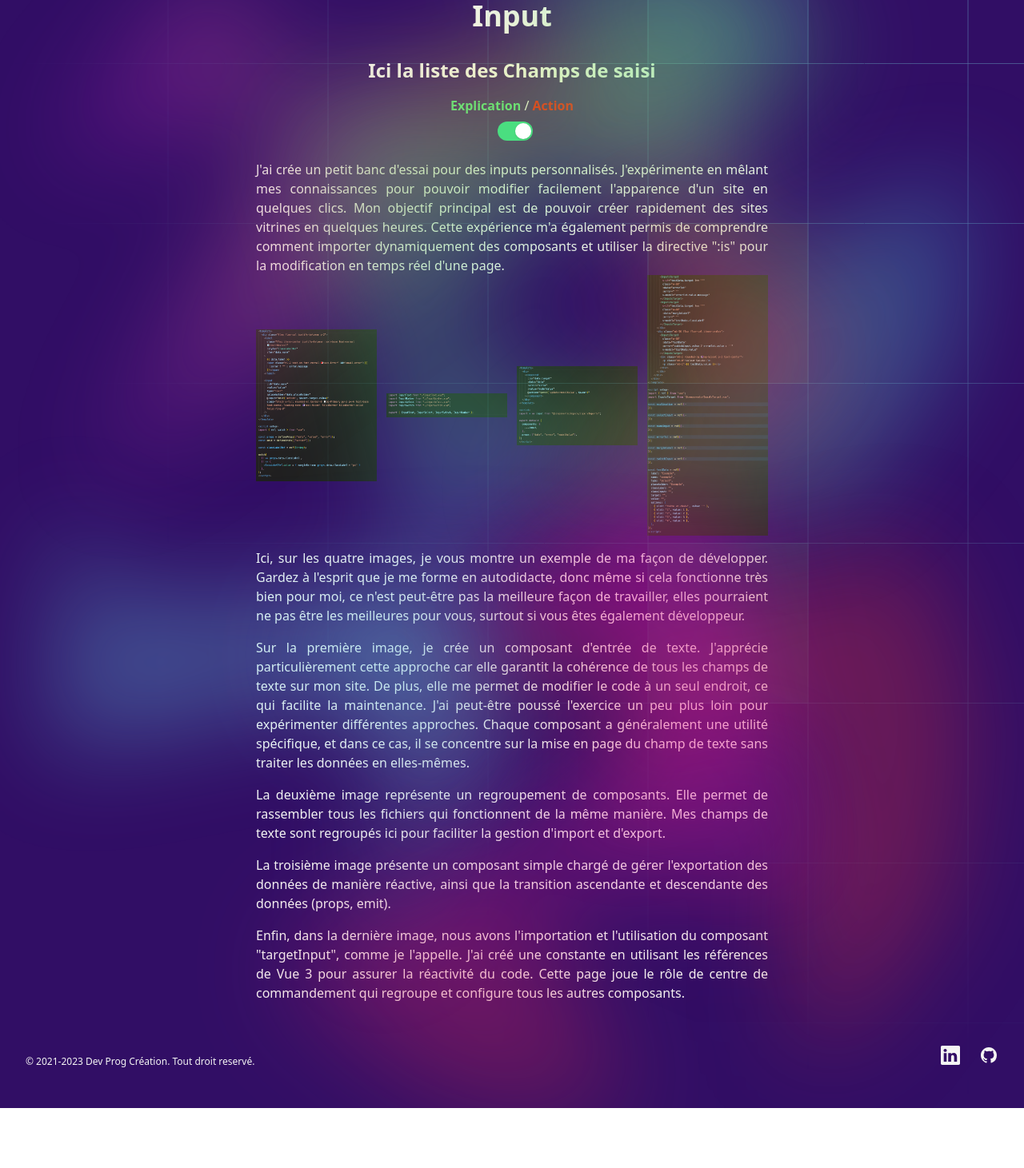
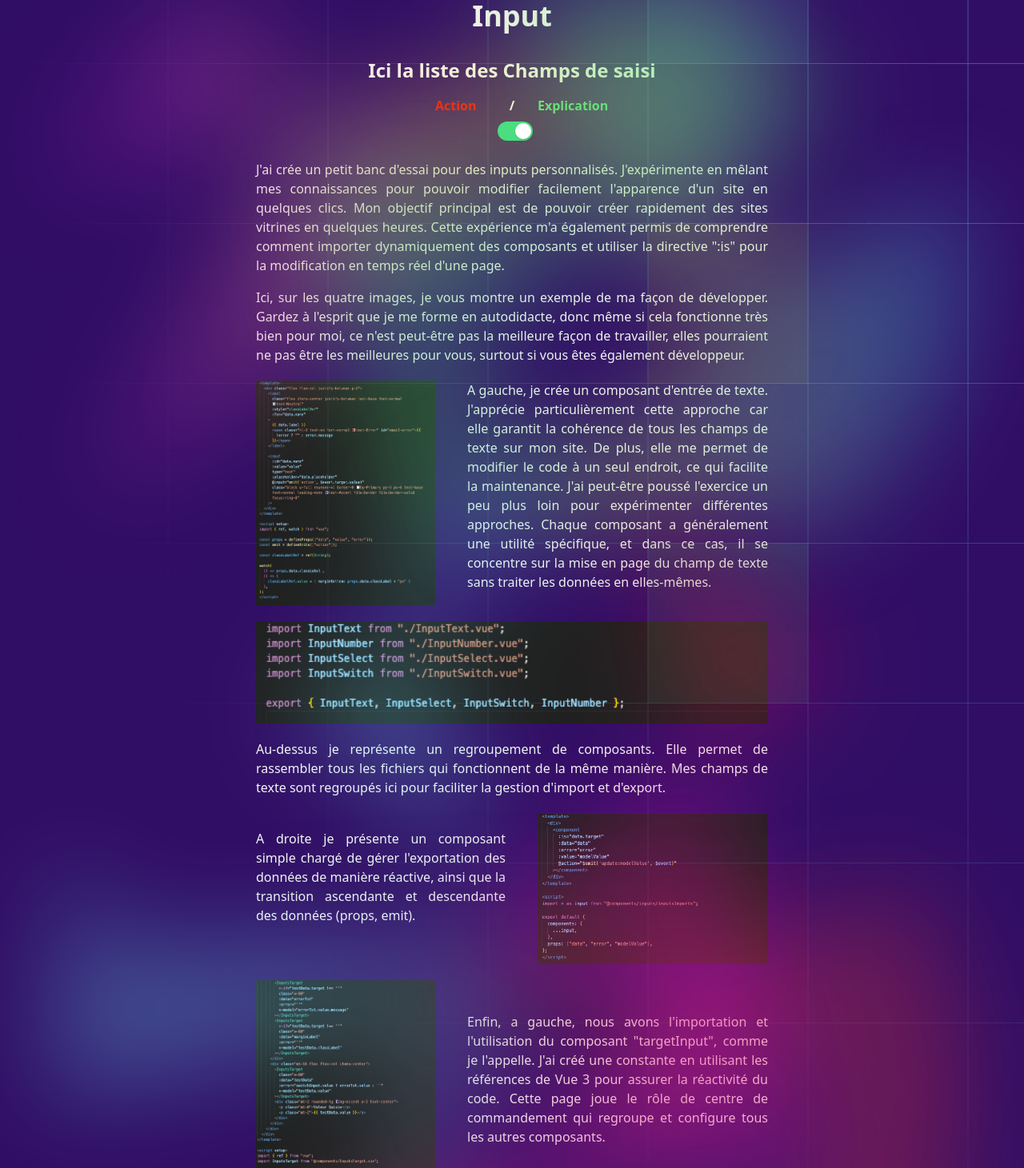
Before and after one commit to Robuchon/MaVitrine, a Vue app: page /input in a window 1280 px wide. Shown: the part 120-1581 px from the top of the page at 80% size. Before the commit the page ends 1506 px from the top, so only its background shows below. Built offline with nearby package versions, Linux system fonts and the light colour scheme; what prettier-plugin-tailwindcss would draw is missing.

Commit message:
modification de la page input

```diff
--- a/src/pages/Input.vue
+++ b/src/pages/Input.vue
@@ -3,9 +3,10 @@
     <h1>Input</h1>
     <h3>Ici la liste des Champs de saisi</h3>
     <div class="flex flex-col items-center">
-      <p>
-        <span class="text-Success">Explication</span> /
+      <p class="mx-auto grid w-48 grid-cols-3">
         <span class="text-Error">Action</span>
+        <span class="text-center font-black text-white">/</span>
+        <span class="text-Success">Explication</span>
       </p>
       <InputsTarget
         :data="explication"
@@ -30,28 +31,28 @@
           comment importer dynamiquement des composants et utiliser la directive
           ":is" pour la modification en temps réel d'une page.
         </p>
-        <div class="grid grid-cols-1 gap-3 sm:grid-cols-4">
+        <!-- <div class="grid grid-cols-1 gap-3 sm:grid-cols-4">
           <img
             src="/img/input/exempleBaseInput.png"
             alt=""
-            class="m-auto sm:duration-300 sm:hover:scale-[300%]"
+            class="m-auto sm:duration-300 sm:hover:z-10 sm:hover:translate-x-[100%] sm:hover:scale-[300%]"
           />
           <img
             src="/img/input/import.png"
             alt=""
-            class="m-auto sm:duration-300 sm:hover:scale-[300%]"
+            class="m-auto sm:duration-300 sm:hover:z-10 sm:hover:translate-x-[50%] sm:hover:scale-[300%]"
           />
           <img
             src="/img/input/target.png"
             alt=""
-            class="m-auto sm:duration-300 sm:hover:scale-[300%]"
+            class="m-auto sm:duration-300 sm:hover:z-10 sm:hover:-translate-x-[50%] sm:hover:scale-[300%]"
           />
           <img
             src="/img/input/exempleUse.png"
             alt=""
-            class="m-auto sm:duration-300 sm:hover:scale-[250%]"
+            class="m-auto sm:duration-300 sm:hover:z-10 sm:hover:-translate-x-[100%] sm:hover:scale-[250%]"
           />
-        </div>
+        </div> -->
         <p>
           Ici, sur les quatre images, je vous montre un exemple de ma façon de
           développer. Gardez à l'esprit que je me forme en autodidacte, donc
@@ -59,34 +60,68 @@
           meilleure façon de travailler, elles pourraient ne pas être les
           meilleures pour vous, surtout si vous êtes également développeur.
         </p>
-        <p>
-          Sur la première image, je crée un composant d'entrée de texte.
+        <div class="flex flex-col space-y-5 mt-5">
+          <div class="">
+          <img
+            src="/img/input/exempleBaseInput.png"
+            alt=""
+            class="z-10 float-left m-auto mr-10 w-56 sm:duration-300 sm:hover:z-20 sm:hover:translate-x-[50%] sm:hover:scale-[200%]"
+          />
+          <p class="my-auto">
+            A gauche, je crée un composant d'entrée de texte.
             J'apprécie particulièrement cette approche car elle garantit la
             cohérence de tous les champs de texte sur mon site. De plus, elle me
             permet de modifier le code à un seul endroit, ce qui facilite la
             maintenance. J'ai peut-être poussé l'exercice un peu plus loin pour
             expérimenter différentes approches. Chaque composant a généralement
-          une utilité spécifique, et dans ce cas, il se concentre sur la mise en
-          page du champ de texte sans traiter les données en elles-mêmes.
+            une utilité spécifique, et dans ce cas, il se concentre sur la mise
+            en page du champ de texte sans traiter les données en elles-mêmes.
           </p>
-        <p>
-          La deuxième image représente un regroupement de composants. Elle
+        </div>
+        <div class="">
+          <img
+            src="/img/input/import.png"
+            alt=""
+            class="float-top z-10  w-full sm:duration-300 sm:hover:z-20 sm:hover:scale-[110%]"
+          />
+          <div class="w-full h-full flex">
+            <p class="mt-5">
+            Au-dessus je représente un regroupement de composants. Elle
             permet de rassembler tous les fichiers qui fonctionnent de la même
             manière. Mes champs de texte sont regroupés ici pour faciliter la
             gestion d'import et d'export.
           </p>
-        <p>
-          La troisième image présente un composant simple chargé de gérer
-          l'exportation des données de manière réactive, ainsi que la transition
-          ascendante et descendante des données (props, emit).
+          </div>
+
+        </div>
+        <div class="">
+          <img
+            src="/img/input/target.png"
+            alt=""
+            class="z-10 float-right m-auto ml-10 w-72 sm:duration-300 sm:hover:z-20 sm:hover:-translate-x-[50%] sm:hover:scale-[200%]"
+          />
+          <p class="mt-5">
+            A droite je présente un composant simple chargé de gérer
+            l'exportation des données de manière réactive, ainsi que la
+            transition ascendante et descendante des données (props, emit).
           </p>
-        <p>
-          Enfin, dans la dernière image, nous avons l'importation et
+        </div>
+        <div class="">
+          <img
+            src="/img/input/exempleUse.png"
+            alt=""
+            class="z-10 float-left m-auto mr-10 w-56 sm:duration-300 sm:hover:z-20 sm:hover:translate-x-[50%] sm:hover:-translate-y-[80%] sm:hover:scale-[200%]"
+          />
+          <p class="mt-10">
+            Enfin, a gauche, nous avons l'importation et
             l'utilisation du composant "targetInput", comme je l'appelle. J'ai
             créé une constante en utilisant les références de Vue 3 pour assurer
             la réactivité du code. Cette page joue le rôle de centre de
             commandement qui regroupe et configure tous les autres composants.
           </p>
+        </div>
+        </div>
+
       </div>
       <div v-else>
         <div class="grid grid-cols-1 items-center md:grid-cols-2">
```
Lines whose indentation alone changed are shown as unchanged.
